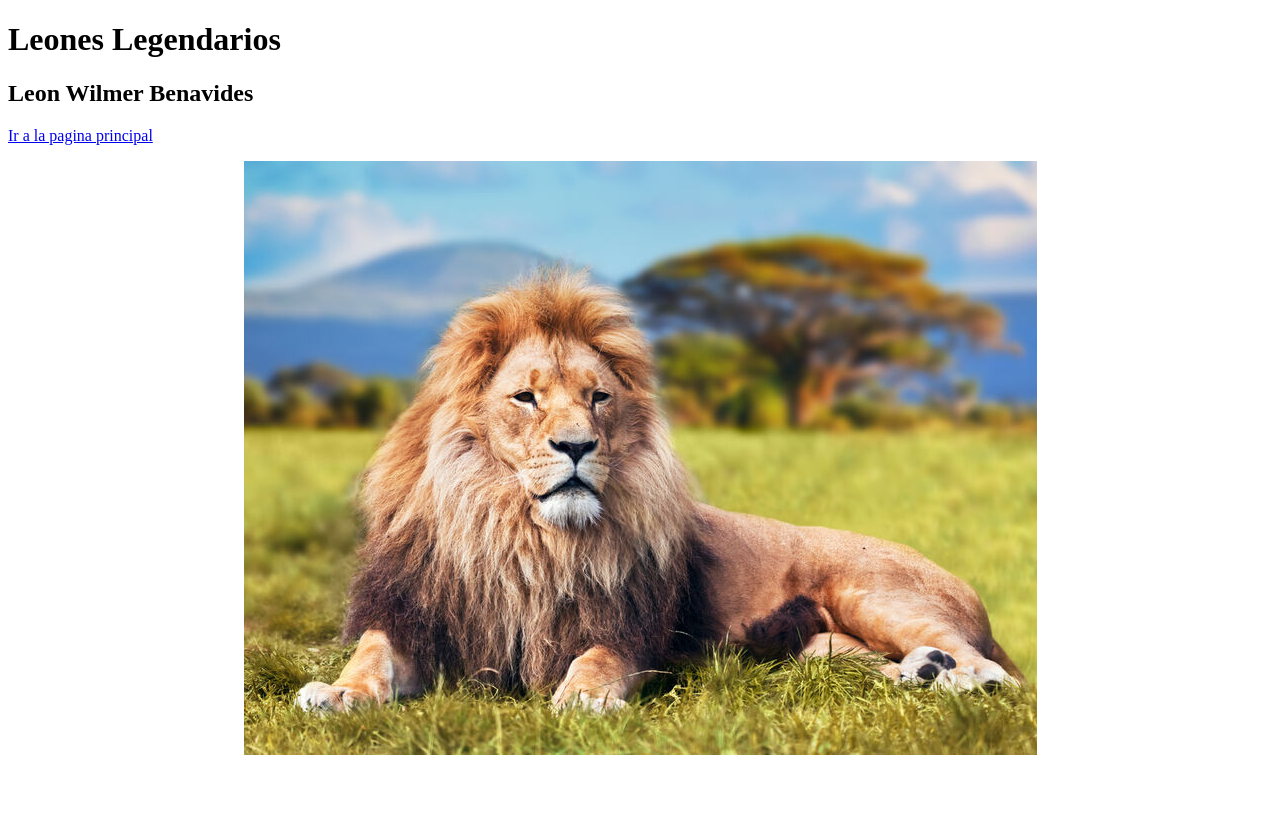
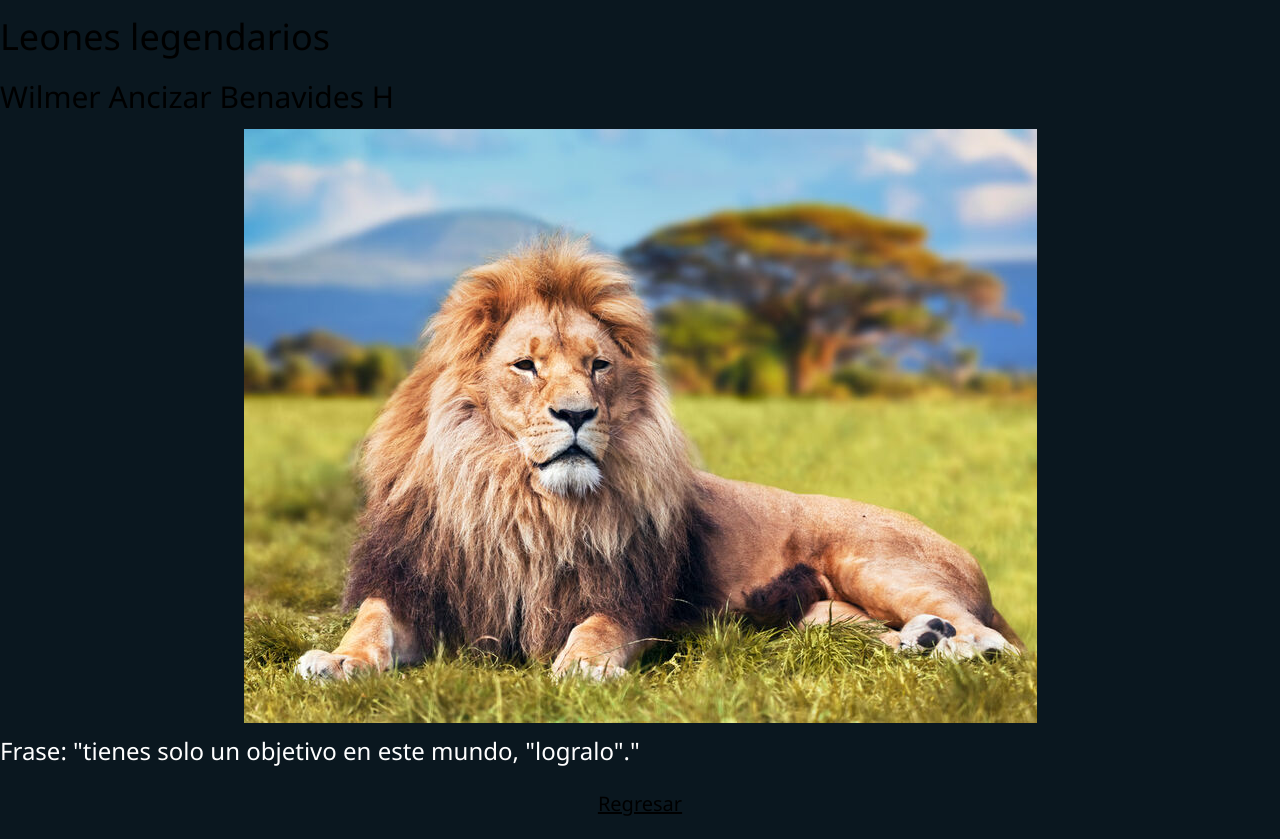
Before and after one commit to danielmej25/paginaleones, a plain HTML site: page wilmer.html in a window 1280 px wide. Before the commit the page ends 800 px from the top, so only its background shows below. Drawn offline with nearby package versions, Linux system fonts and the light colour scheme.

Commit message:
archivos wilmer

```diff
--- a/wilmer.html
+++ b/wilmer.html
@@ -1,13 +1,34 @@
 <!DOCTYPE html>
 <html>
 <head>
-<meta charset=utf-8 />
-<title>Editor JavaScript online - www.cubicfactory.com</title>
-</head>
-<body>
-	<h1>Leones Legendarios</h1>
-	<h2>Leon Wilmer Benavides</h2>
-	<p><a href="index.html"> Ir a la pagina principal<a/></p>
-	<center><img src="leonWilmer.jpg"></center>
+		<meta http-equiv="Content-Type" content="text/html; charset=UTF-8">
+        <title>Wilmer Benavides </title>
+        <link rel="stylesheet" href="estilosWil.css" />
+		<link rel="stylesheet" href="https://www.w3schools.com/w3css/4/w3.css">
+		<style>
+		body {
+			background-color: #0A171F;
+		}
+		</style>
+	</head>
+	<body>
+		<h1 class="header">
+		  Leones legendarios
+		 </h1>
+		 <h2 class="header">
+		 Wilmer Ancizar Benavides H
+		 </h2>
+		<center><img src="leonWilmer.jpg"></center>
+		<h3>
+		<font color="white">
+			Frase: "tienes solo un objetivo en este mundo, "logralo"."
+		</font>
+		</h3>
+
+		<h4 class="object">
+			<center>
+			<p><a href="index.html">Regresar</a></p>
+			</center>
+		</h4
 </body>
 </html>
```
